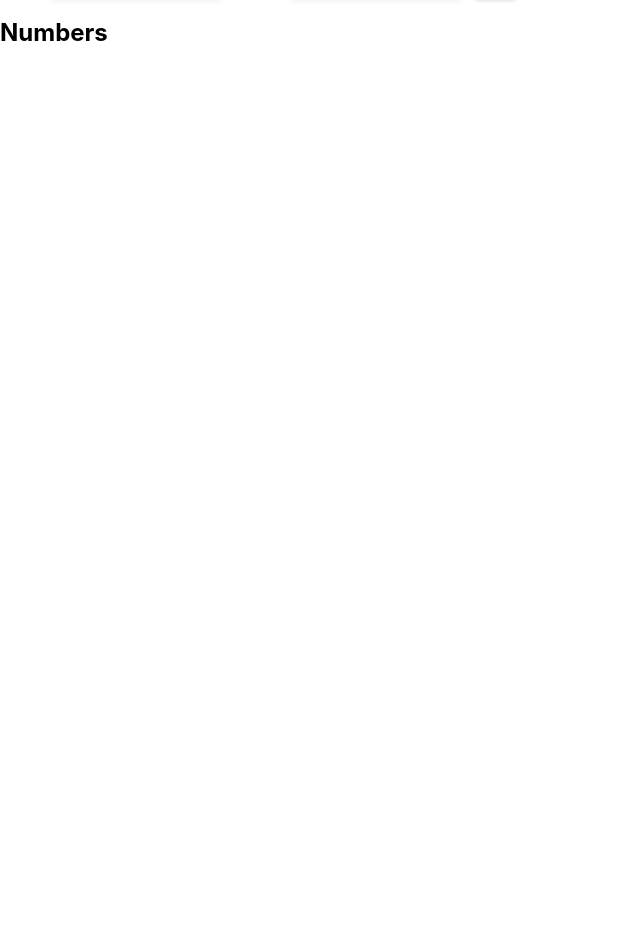
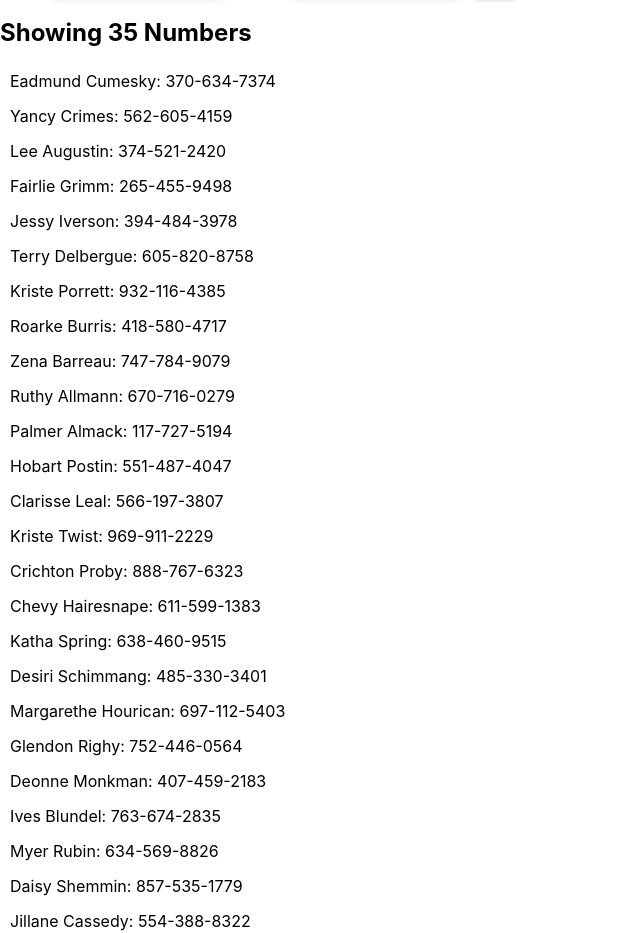
Before and after one commit to mshtang/phonebook-react, a React (Create React App) app: page / in a window 1280 px wide. Shown: the part 220-1153 px from the top of the page, without its empty margins (0-640 px from the left). Before the commit the page ends 800 px from the top, so only its background shows below. Built offline with nearby package versions, Linux system fonts and the light colour scheme; data requests are answered from the project's data file.

Commit message:
Implement crud operations

```diff
--- a/db.json
+++ b/db.json
@@ -1,24 +1,179 @@
 {
   "persons": [
     {
-            "name": "Arto Hellas",
-            "number": "040-123456",
-            "id": 1
+      "id": 25,
+      "name": "Eadmund Cumesky",
+      "number": "370-634-7374"
     },
     {
-            "name": "Ada Lovelace",
-            "number": "39-44-5323523",
-            "id": 2
+      "id": 27,
+      "name": "Yancy Crimes",
+      "number": "562-605-4159"
     },
     {
-            "name": "Dan Abramov",
-            "number": "12-43-234345",
-            "id": 3
+      "id": 28,
+      "name": "Lee Augustin",
+      "number": "374-521-2420"
     },
     {
-            "name": "Mary Poppendieck",
-            "number": "39-23-6423122",
-            "id": 4
+      "id": 29,
+      "name": "Fairlie Grimm",
+      "number": "265-455-9498"
+    },
+    {
+      "id": 31,
+      "name": "Jessy Iverson",
+      "number": "394-484-3978"
+    },
+    {
+      "id": 32,
+      "name": "Terry Delbergue",
+      "number": "605-820-8758"
+    },
+    {
+      "id": 33,
+      "name": "Kriste Porrett",
+      "number": "932-116-4385"
+    },
+    {
+      "id": 34,
+      "name": "Roarke Burris",
+      "number": "418-580-4717"
+    },
+    {
+      "id": 62,
+      "name": "Zena Barreau",
+      "number": "747-784-9079"
+    },
+    {
+      "id": 63,
+      "name": "Ruthy Allmann",
+      "number": "670-716-0279"
+    },
+    {
+      "id": 64,
+      "name": "Palmer Almack",
+      "number": "117-727-5194"
+    },
+    {
+      "id": 65,
+      "name": "Hobart Postin",
+      "number": "551-487-4047"
+    },
+    {
+      "id": 66,
+      "name": "Clarisse Leal",
+      "number": "566-197-3807"
+    },
+    {
+      "id": 67,
+      "name": "Kriste Twist",
+      "number": "969-911-2229"
+    },
+    {
+      "id": 68,
+      "name": "Crichton Proby",
+      "number": "888-767-6323"
+    },
+    {
+      "id": 78,
+      "name": "Chevy Hairesnape",
+      "number": "611-599-1383"
+    },
+    {
+      "id": 79,
+      "name": "Katha Spring",
+      "number": "638-460-9515"
+    },
+    {
+      "id": 81,
+      "name": "Desiri Schimmang",
+      "number": "485-330-3401"
+    },
+    {
+      "id": 82,
+      "name": "Margarethe Hourican",
+      "number": "697-112-5403"
+    },
+    {
+      "id": 83,
+      "name": "Glendon Righy",
+      "number": "752-446-0564"
+    },
+    {
+      "id": 84,
+      "name": "Deonne Monkman",
+      "number": "407-459-2183"
+    },
+    {
+      "id": 85,
+      "name": "Ives Blundel",
+      "number": "763-674-2835"
+    },
+    {
+      "id": 86,
+      "name": "Myer Rubin",
+      "number": "634-569-8826"
+    },
+    {
+      "id": 87,
+      "name": "Daisy Shemmin",
+      "number": "857-535-1779"
+    },
+    {
+      "id": 88,
+      "name": "Jillane Cassedy",
+      "number": "554-388-8322"
+    },
+    {
+      "id": 89,
+      "name": "Tomi Johansson",
+      "number": "806-878-4916"
+    },
+    {
+      "id": 90,
+      "name": "Nomi Ohanessian",
+      "number": "799-443-6654"
+    },
+    {
+      "id": 91,
+      "name": "Marnia McIndrew",
+      "number": "898-224-4826"
+    },
+    {
+      "id": 92,
+      "name": "Eugenio Rochford",
+      "number": "770-200-6811"
+    },
+    {
+      "id": 93,
+      "name": "Rhonda Emblen",
+      "number": "293-727-5453"
+    },
+    {
+      "id": 94,
+      "name": "Ilise Verma",
+      "number": "368-997-8857"
+    },
+    {
+      "id": 95,
+      "name": "Thorpe Stallebrass",
+      "number": "641-560-7076"
+    },
+    {
+      "id": 99,
+      "name": "Earvin Cuniam",
+      "number": "321-720-0887"
+    },
+    {
+      "id": 100,
+      "name": "Zachery Faulkner",
+      "number": "466-468-2129"
+    },
+    {
+      "name": "Jane Doe",
+      "number": "12345",
+      "id": 101
     }
   ]
 }
--- a/src/App.tsx
+++ b/src/App.tsx
@@ -1,10 +1,12 @@
-import { ChangeEvent, FormEvent, useState } from 'react';
+import { ChangeEvent, FormEvent, useEffect, useState } from 'react';
 import './App.css';
 import AddNewContact from './components/AddNewContact';
 import DisplayContacts from './components/DisplayContacts';
 import SearchContact from './components/SearchField';
+import contactService from './services/contacts';
 
-interface Contact {
+export interface Contact {
+  id?: number;
   name: string;
   number: string;
 }
@@ -22,6 +24,15 @@ function App() {
   const [newName, setNewName] = useState('');
   const [newNumber, setNewNumber] = useState('');
   const [keyword, setKeyword] = useState('');
+  const [currentContactsLength, setCurrentContactsLength] = useState(
+    contacts.length,
+  );
+
+  useEffect(() => {
+    contactService
+      .getAll()
+      .then((initialContacts) => setContacts(initialContacts));
+  }, []);
 
   function handleChangeName(e: ChangeEvent<HTMLInputElement>): void {
     setNewName(e.currentTarget.value);
@@ -37,15 +48,31 @@ function App() {
       alert(`${newName} is already added to phone book`);
       return;
     }
-
-    setContacts([...contacts, { name: newName, number: newNumber }]);
-    setNewName('');
-    setNewNumber('');
+    contactService
+      .create({ name: newName, number: newNumber })
+      .then((returnedContact) => {
+        setContacts([
+          ...contacts,
+          {
+            id: returnedContact.id,
+            name: returnedContact.name,
+            number: returnedContact.number,
+          },
+        ]);
+        setNewName('');
+        setNewNumber('');
+      });
   }
 
   function handleTypingInSearchField(e: ChangeEvent<HTMLInputElement>): void {
     e.preventDefault();
     setKeyword(e.target.value);
+  }
+
+  function handleContactDeleted(id: number): void {
+    setContacts((prevContacts) =>
+      prevContacts.filter((contact) => contact.id !== id),
+    );
   }
 
   return (
@@ -63,8 +90,13 @@ function App() {
         name={newName}
         number={newNumber}
       />
-      <h2>Numbers</h2>
-      <DisplayContacts contacts={contacts} keyword={keyword} />
+      <h2>Showing {currentContactsLength} Numbers</h2>
+      <DisplayContacts
+        contacts={contacts}
+        keyword={keyword}
+        onContactDeleted={handleContactDeleted}
+        setCurrentLength={setCurrentContactsLength}
+      />
     </div>
   );
 }
--- a/src/components/ContactDetail.tsx
+++ b/src/components/ContactDetail.tsx
@@ -1,14 +1,60 @@
-import React from 'react';
+import React, { useState } from 'react';
+import contactService from '../services/contacts';
 
 interface ContactDetailProps {
+  id?: number;
   name: string;
   number: string;
+  onContactDeleted: (id: number) => void;
 }
 
-const ContactDetail: React.FC<ContactDetailProps> = ({ name, number }) => {
+const ContactDetail: React.FC<ContactDetailProps> = ({
+  id,
+  name,
+  number,
+  onContactDeleted,
+}) => {
+  const [showDeleteButton, setShowDeleteButton] = useState(false);
+  const [borderStyle, setBorderStyle] = useState({
+    display: 'flex',
+    alignItems: 'center',
+    border: '',
+    padding: '5px',
+    margin: '5px',
+  });
+
+  function deleteContact(): void {
+    if (window.confirm(`Delete ${name}?`)) {
+      contactService.deleteContact(id).then(() => {
+        onContactDeleted(id);
+      });
+    }
+  }
+
   return (
-    <div>
-      {name}: {number}
+    <div
+      style={borderStyle}
+      onMouseEnter={() => {
+        setShowDeleteButton(true);
+        setBorderStyle({ ...borderStyle, border: '1px solid #112233' });
+      }}
+      onMouseLeave={() => {
+        setShowDeleteButton(false);
+        setBorderStyle({ ...borderStyle, border: '' });
+      }}
+    >
+      <div style={{ flex: '5' }}>
+        {name}: {number}{' '}
+      </div>
+      {showDeleteButton && (
+        <button
+          style={{ flex: '1' }}
+          className="MdButton"
+          onClick={deleteContact}
+        >
+          Delete
+        </button>
+      )}
     </div>
   );
 };
--- a/src/components/DisplayContacts.tsx
+++ b/src/components/DisplayContacts.tsx
@@ -1,33 +1,37 @@
-import React from 'react';
+import React, { useEffect } from 'react';
+import { Contact } from '../App';
 import ContactDetail from './ContactDetail';
 
-interface Contact {
-  name: string;
-  number: string;
+interface DisplayContactsProps {
+  contacts: Contact[];
+  keyword: string;
+  onContactDeleted: (id: number) => void;
+  setCurrentLength: (val: number) => void;
 }
 
-interface DisplayNumbersProps {
-  contacts: Contact[];
-  keyword: string;
-}
-
-const DisplayContacts: React.FC<DisplayNumbersProps> = ({
+const DisplayContacts: React.FC<DisplayContactsProps> = ({
   contacts,
   keyword,
+  onContactDeleted,
+  setCurrentLength,
 }) => {
+  const filteredContacts = contacts.filter((contact) =>
+    contact.name.toLocaleLowerCase().startsWith(keyword.toLocaleLowerCase()),
+  );
+
+  useEffect(() => {
+    setCurrentLength(filteredContacts.length);
+  });
+
   return (
     <div>
-      {contacts
-        .filter((contact) =>
-          contact.name
-            .toLocaleLowerCase()
-            .startsWith(keyword.toLocaleLowerCase()),
-        )
-        .map((contact) => (
+      {filteredContacts.map((contact) => (
         <ContactDetail
           key={contact.name}
+          id={contact.id}
           name={contact.name}
           number={contact.number}
+          onContactDeleted={onContactDeleted}
         />
       ))}
     </div>
--- /dev/null
+++ b/src/services/contacts.ts
@@ -0,0 +1,22 @@
+import axios from 'axios';
+const baseUrl = 'http://localhost:3001/persons';
+
+interface Contact {
+  id?: number;
+  name: string;
+  number: string;
+}
+
+const getAll = (): Promise<Contact[]> =>
+  axios.get(baseUrl).then((response) => response.data);
+
+const create = (newObject: Contact): Promise<Contact> =>
+  axios.post(baseUrl, newObject).then((response) => response.data);
+
+const update = (id: number, updatedObject: Contact): Promise<Contact> =>
+  axios.put(baseUrl, updatedObject).then((response) => response.data);
+
+const deleteContact = (id: number): Promise<Contact> =>
+  axios.delete(`${baseUrl}/${id}`).then((response) => response.data);
+
+export default { getAll, create, update, deleteContact };
```
Lines whose indentation alone changed are shown as unchanged.
